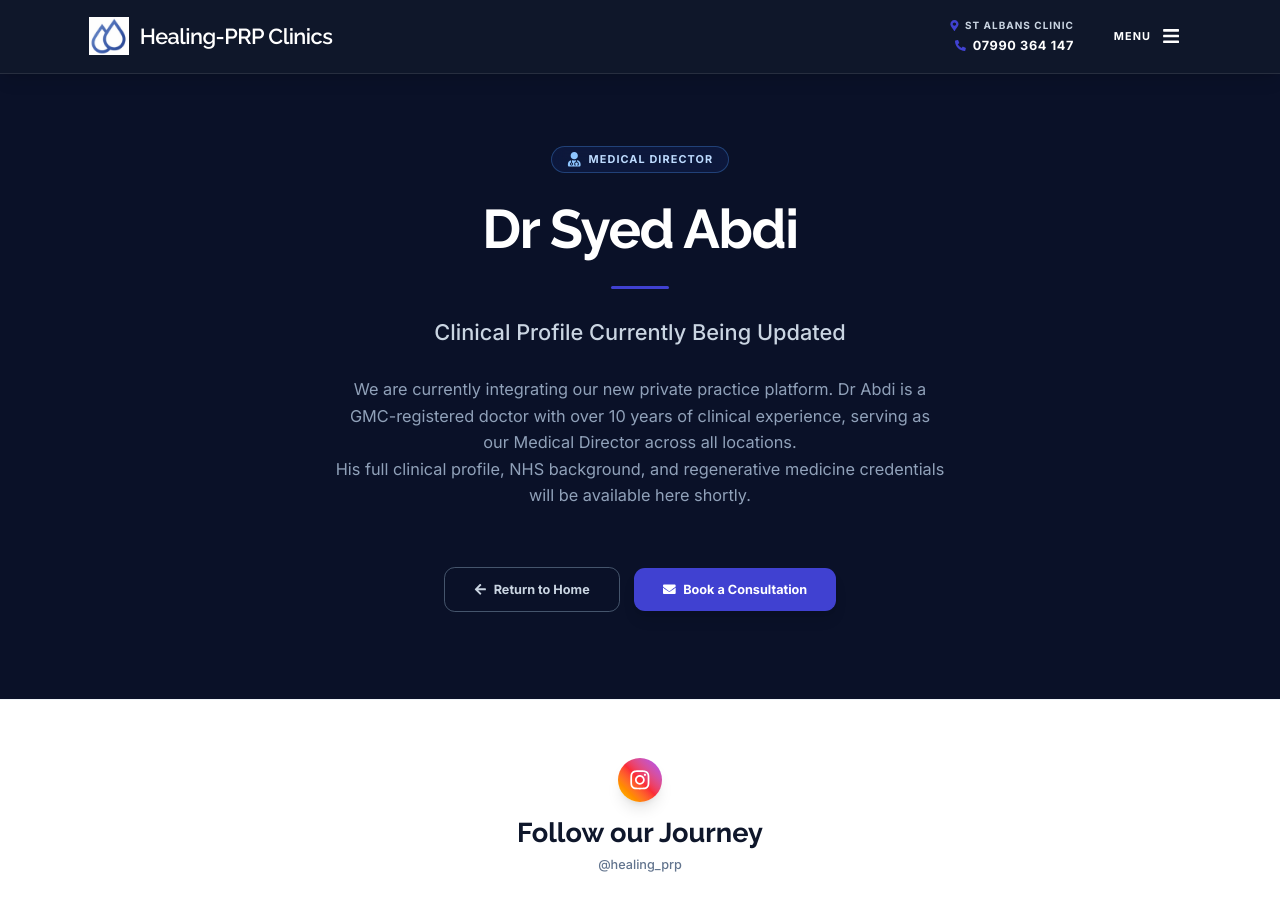
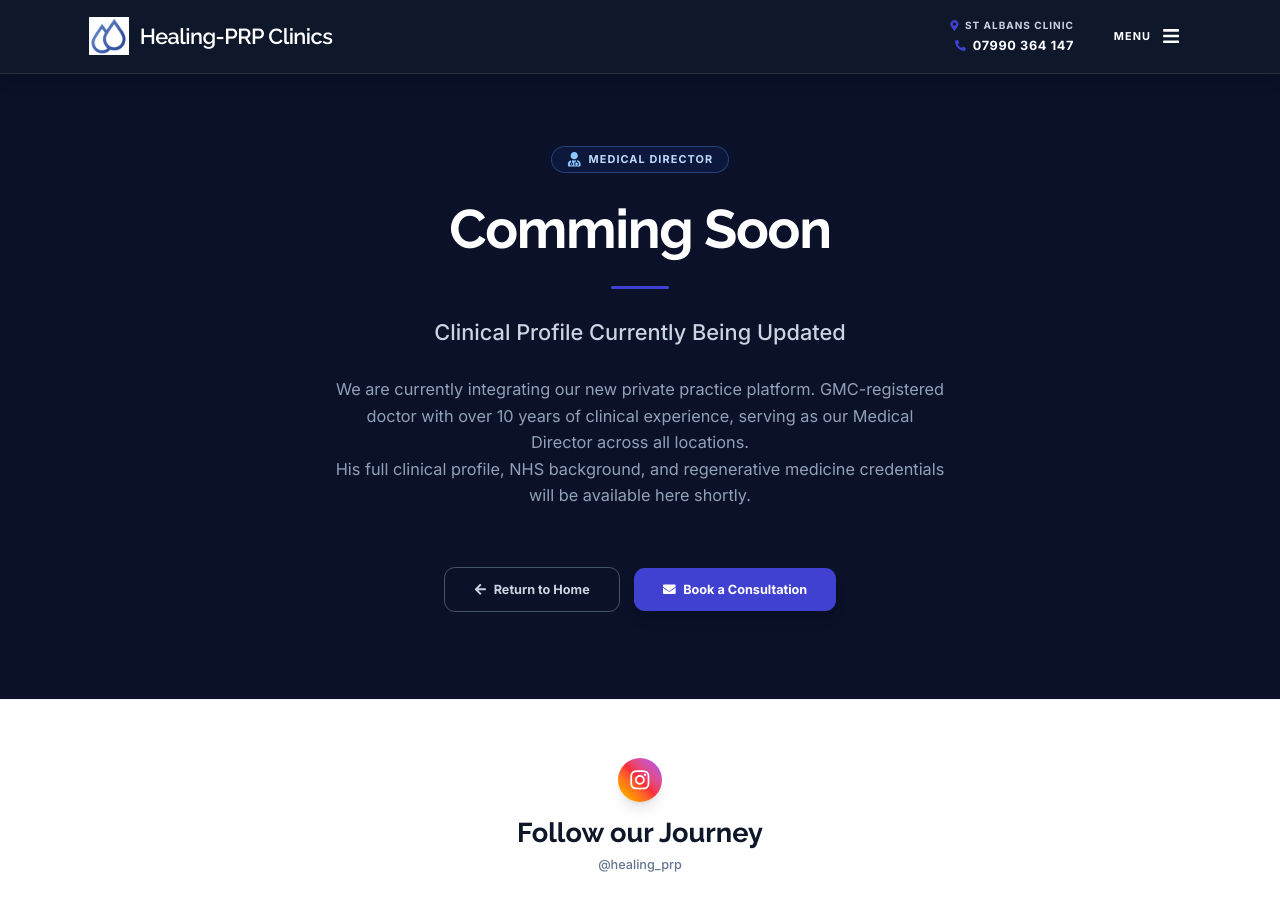
Before and after one commit to binithekid/Healing-PRP-Clinics-Preview, a Next.js app: page /our-doctor in a window 1280 px wide. Shown: the top 910 px of the page. Built offline with nearby package versions, Linux system fonts and the light colour scheme.

Commit message:
Update page.tsx

```diff
--- a/src/app/our-doctor/page.tsx
+++ b/src/app/our-doctor/page.tsx
@@ -5,7 +5,7 @@ import Footer from "@/components/Footer";
 
 export const metadata: Metadata = {
   title: "Meet Your Doctor | Healing-PRP Clinics",
-  description: "Dr Syed Abdi is the Medical Director of Healing-PRP Clinics. Full clinical profile coming soon.",
+  description: "Full clinical profile coming soon.",
   robots: {
     index: false, // Tells Google not to heavily index this temporary page yet
     follow: true,
@@ -28,7 +28,7 @@ export default function OurDoctorComingSoon() {
 
           {/* Main Headings */}
           <h1 className="text-4xl md:text-5xl lg:text-6xl font-raleway font-bold text-white tracking-tight">
-            Dr Syed Abdi
+            Comming Soon
           </h1>
 
           <div className="w-16 h-1 bg-[#4041d1] mx-auto rounded-full"></div>
@@ -39,7 +39,7 @@ export default function OurDoctorComingSoon() {
 
           {/* Explanation Text */}
           <p className="text-base md:text-lg text-slate-400 font-inter leading-relaxed max-w-2xl mx-auto">
-            We are currently integrating our new private practice platform. Dr Abdi is a GMC-registered doctor with over 10 years of clinical experience, serving as our Medical Director across all locations.
+            We are currently integrating our new private practice platform. GMC-registered doctor with over 10 years of clinical experience, serving as our Medical Director across all locations.
             <br className="hidden md:block" />
             His full clinical profile, NHS background, and regenerative medicine credentials will be available here shortly.
           </p>
```
